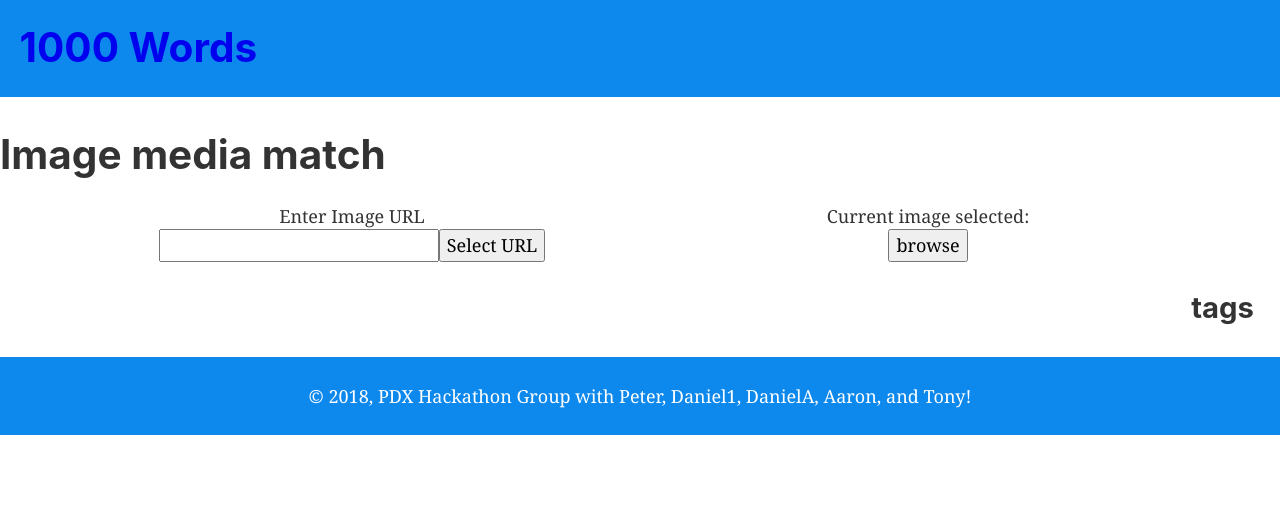
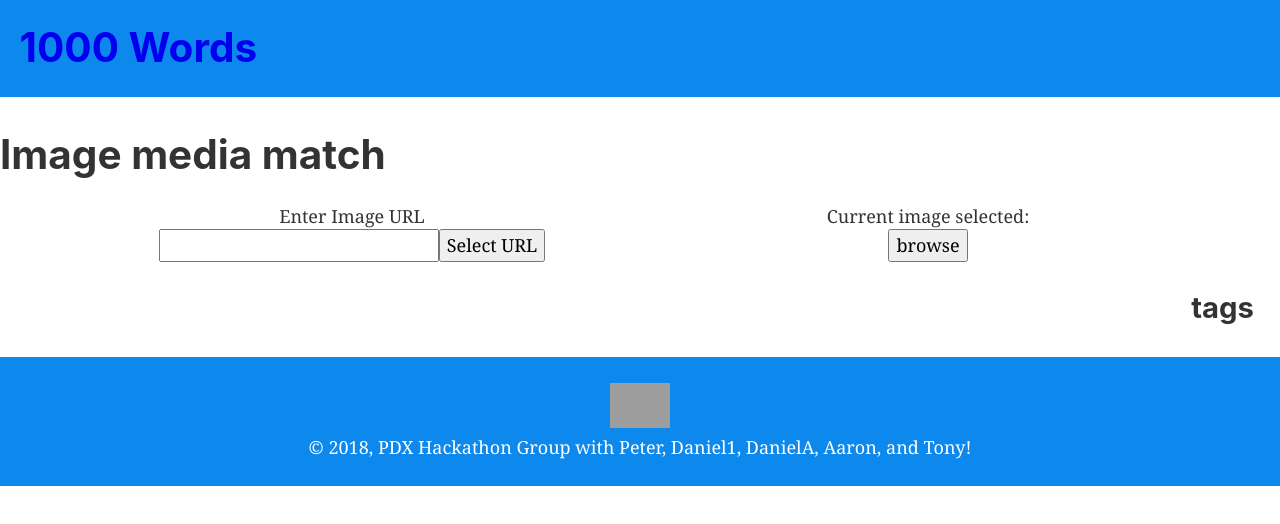
Before and after one commit to danielevans/Hackathon, a Gatsby site: page / in a window 1280 px wide. Built offline with nearby package versions, Linux system fonts and the light colour scheme; Gatsby itself is replaced by a stand-in of ours; grey boxes are pictures that could not be loaded.

Commit message:
Added github icon and link Added the github icon and link in the footer for the project

```diff
--- a/src/components/css/footer.css
+++ b/src/components/css/footer.css
@@ -1,7 +1,6 @@
 .footer {
   color: white;
   background: rgb(13, 136, 237);
-  margin-bottom: 2rem;
 }
 
 .footerContent {
@@ -10,3 +9,11 @@
   max-width: 960;
   padding: 1.45rem 1.0875rem;
 }
+
+.footerContent p {
+  margin: 0;
+}
+
+.footerContent #github-logo {
+  width: 60px;
+}
--- a/src/components/footer.js
+++ b/src/components/footer.js
@@ -6,7 +6,12 @@ import { Card, CardImg, CardTitle, CardText, CardBody, Breadcrumb, BreadcrumbIte
 const Footer = () => (
   <div className="footer">
     <div className="footerContent">
-      <p style={{ margin: 0 }}>
+      <p>
+        <a href="https://github.com/danielevans/Hackathon">
+          <img src="https://i.imgur.com/C2P70Cu.png" alt="Github Logo" id="github-logo"></img>
+        </a>
+      </p>
+      <p>
         © 2018, PDX Hackathon Group with Peter, Daniel1, DanielA, Aaron, and Tony!
       </p>
     </div>
```
Also changed, not shown: src/images/gatsby-astronaut.png (deleted).
